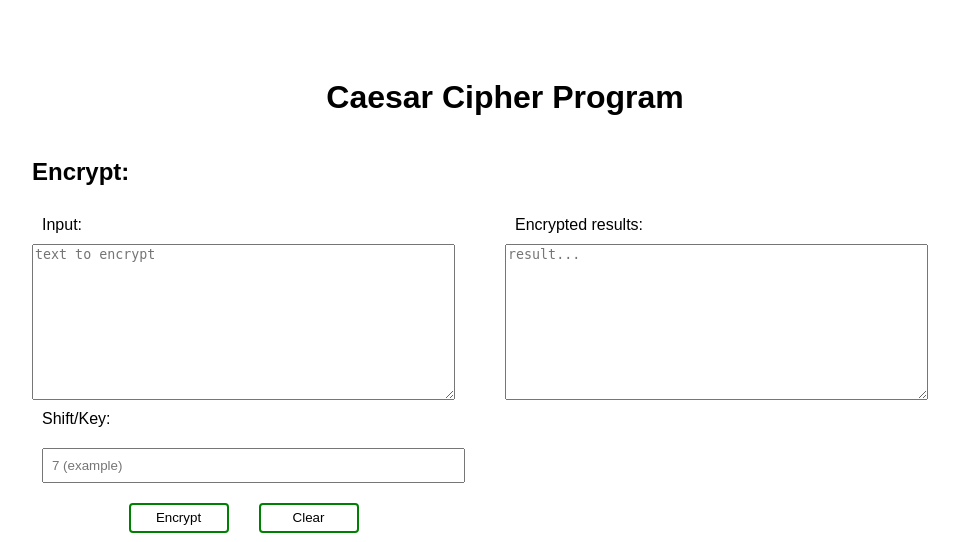
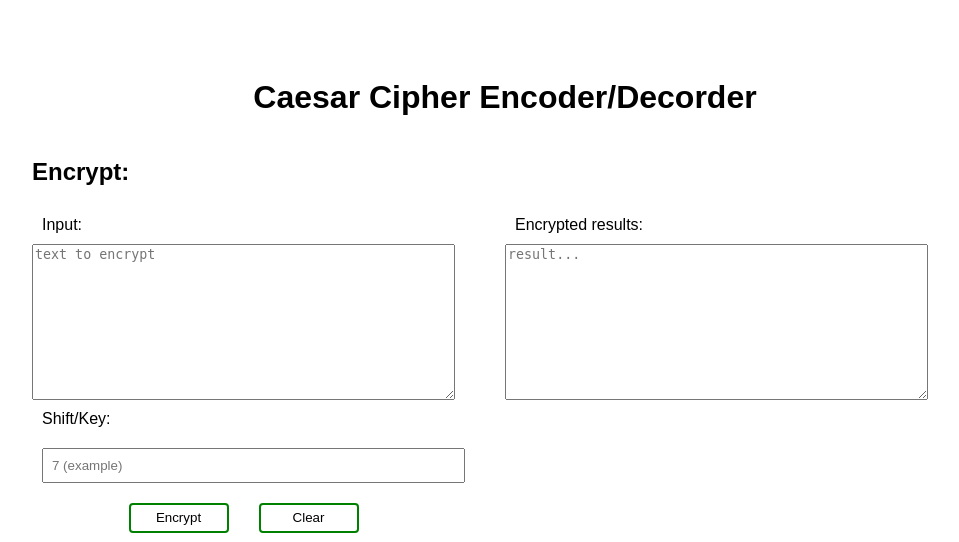
Before and after one commit to ark948/simple-caesar-cipher, a Flask app: page / in a window 1280 px wide. Shown: the top 542 px of the page, without its empty margins (135-1094 px from the left). Run offline with Flask 3, Linux system fonts and the light colour scheme.

Commit message:
Update readme, reqs

```diff
--- a/backend/templates/index.html
+++ b/backend/templates/index.html
@@ -9,7 +9,7 @@
 <body>
     <!-- MAIN CONTAINER -->
     <div id="main-container">
-        <h1>Caesar Cipher Program</h1>
+        <h1>Caesar Cipher Encoder/Decorder</h1>
 
         <!-- ENCRYPT CONTAINER -->
             <div id="encrypt-container-main">
```
Also changed, not shown: requirements.txt (added, +9 -0 lines), README.md.
